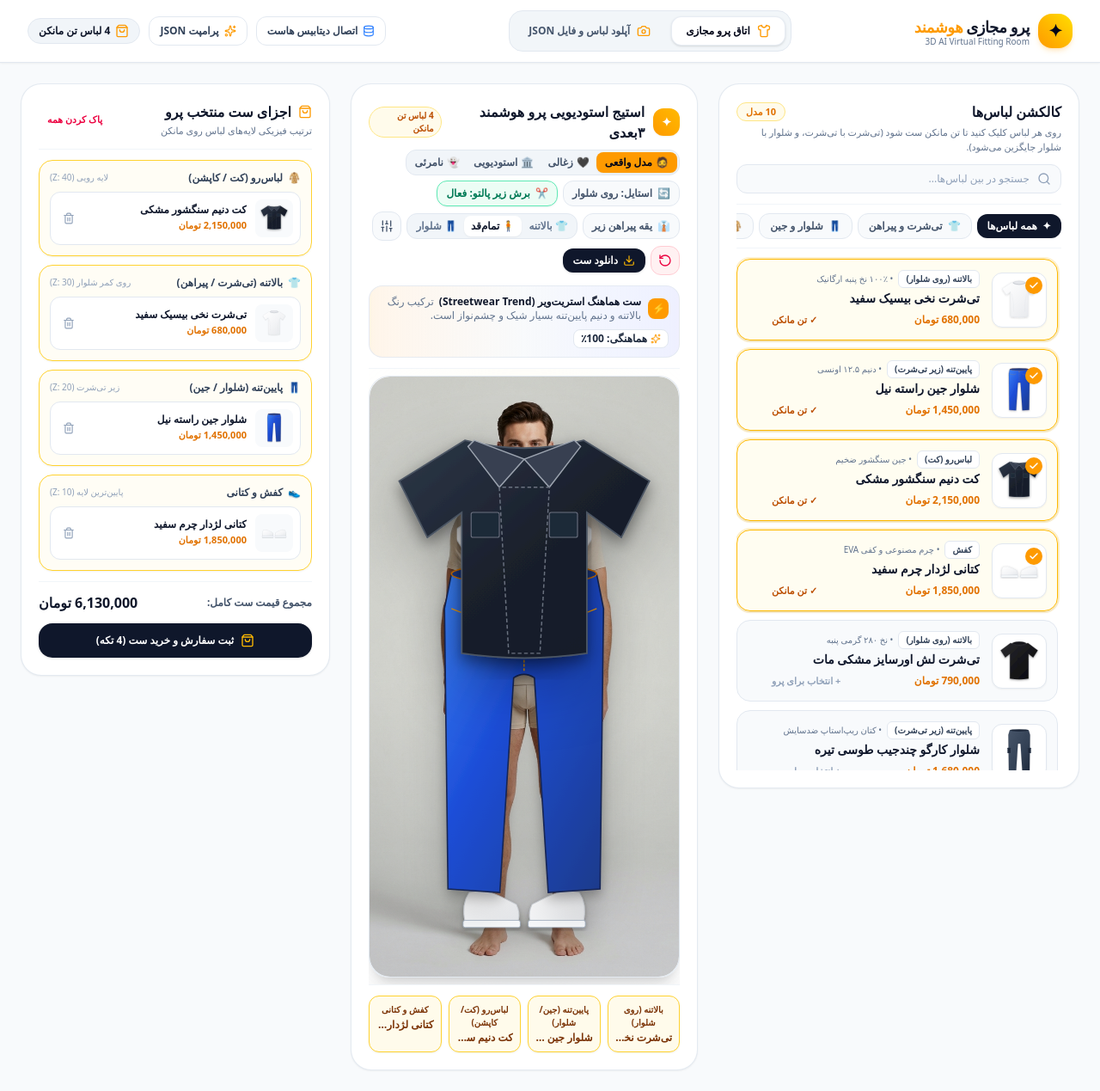
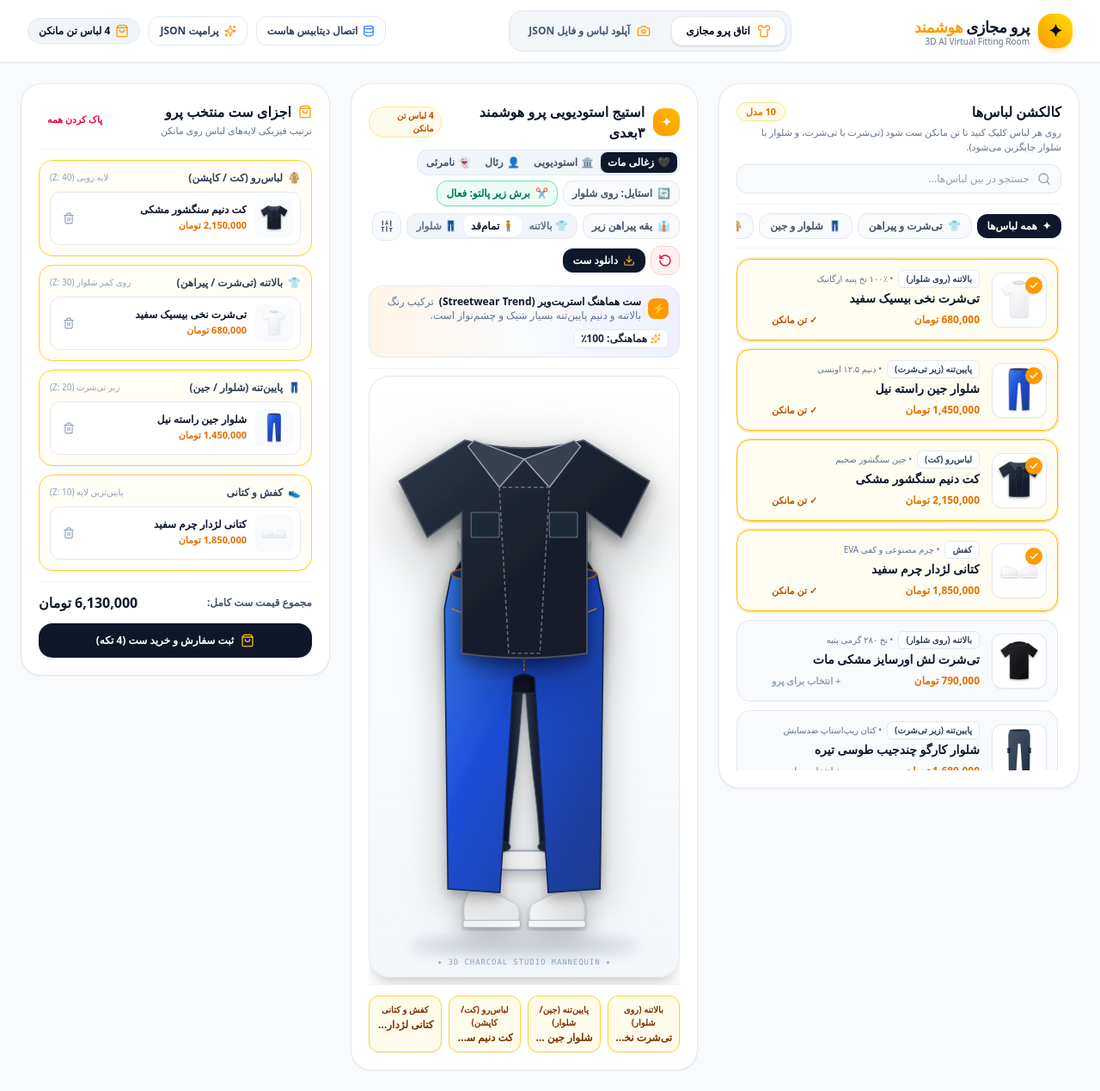
Before and after one commit to alifirooz84/ai-virtual-fitting-room, a React (Vite) app: page / in a window 1280 px wide. Shown: the whole page at 86% size. Built offline with nearby package versions, Linux system fonts and the light colour scheme; no server answers.

Commit message:
Revert "feat: add real studio fashion human model as default fitting mannequin"
This reverts commit 1148c89a5a815e5329014bd25379e26483c0c890.

```diff
--- a/src/components/MannequinStage.tsx
+++ b/src/components/MannequinStage.tsx
@@ -55,7 +55,7 @@ const MannequinGarmentImage: React.FC<MannequinGarmentImageProps> = ({ src, alt,
   return <img src={cleanSrc} alt={alt} className={className} crossOrigin="anonymous" />;
 };
 
-export type MannequinTheme = 'human' | 'charcoal' | 'sand' | 'skin' | 'ghost';
+export type MannequinTheme = 'charcoal' | 'sand' | 'skin' | 'ghost';
 export type CameraPreset = 'full' | 'top' | 'bottom';
 export type TuckMode = 'untucked' | 'tucked';
 
@@ -76,7 +76,7 @@ export const MannequinStage: React.FC<MannequinStageProps> = ({
 }) => {
   const canvasRef = useRef<HTMLDivElement>(null);
   const [showSilhouette, setShowSilhouette] = useState(true);
-  const [mannequinTheme, setMannequinTheme] = useState<MannequinTheme>('human');
+  const [mannequinTheme, setMannequinTheme] = useState<MannequinTheme>('charcoal');
   const [tuckMode, setTuckMode] = useState<TuckMode>('untucked');
   const [cameraPreset, setCameraPreset] = useState<CameraPreset>('full');
   const [isFineTuningOpen, setIsFineTuningOpen] = useState(false);
@@ -253,7 +253,6 @@ export const MannequinStage: React.FC<MannequinStageProps> = ({
         return;
       }
 
-      const renderGarmentsOnCanvas = () => {
       Promise.all(
         slotsToDraw.map((garment) =>
           removeWhiteBackground(resolveGarmentImageUrl(garment.imageUrl)).then((cleanUrl) => ({
@@ -306,22 +305,6 @@ export const MannequinStage: React.FC<MannequinStageProps> = ({
           img.src = cleanUrl;
         });
       });
-      };
-
-      if (mannequinTheme === 'human') {
-        const modelImg = new Image();
-        modelImg.crossOrigin = 'anonymous';
-        modelImg.onload = () => {
-          ctx.drawImage(modelImg, 0, 0, 1024, 1420);
-          renderGarmentsOnCanvas();
-        };
-        modelImg.onerror = () => {
-          renderGarmentsOnCanvas();
-        };
-        modelImg.src = '/models/human_male_model.jpg';
-      } else {
-        renderGarmentsOnCanvas();
-      }
     }, 200);
   };
 
@@ -351,20 +334,6 @@ export const MannequinStage: React.FC<MannequinStageProps> = ({
             <div className="flex items-center bg-slate-100 p-0.5 rounded-xl border border-slate-200 text-xs font-bold">
               <button
                 type="button"
-                onClick={() => { setMannequinTheme('human'); setShowSilhouette(true); }}
-                className={`px-2.5 py-1 rounded-lg transition-all flex items-center gap-1 cursor-pointer ${
-                  mannequinTheme === 'human' && showSilhouette
-                    ? 'bg-amber-500 text-slate-950 font-black shadow-xs'
-                    : 'text-slate-700 hover:text-slate-950'
-                }`}
-                title="مدل انسانی واقعی با چهره، فرم بدنی و آناتومی طبیعی فشن (Real Human Studio Model)"
-              >
-                <span>🧔</span>
-                <span>مدل واقعی</span>
-              </button>
-
-              <button
-                type="button"
                 onClick={() => { setMannequinTheme('charcoal'); setShowSilhouette(true); }}
                 className={`px-2 py-1 rounded-lg transition-all flex items-center gap-1 cursor-pointer ${
                   mannequinTheme === 'charcoal' && showSilhouette
@@ -374,7 +343,7 @@ export const MannequinStage: React.FC<MannequinStageProps> = ({
                 title="مانکن زغالی مات استودیویی (کنتراست فوق‌العاده برای دیدن رنگ و فرم لباس)"
               >
                 <span>🖤</span>
-                <span className="hidden xl:inline">زغالی</span>
+                <span className="hidden xl:inline">زغالی مات</span>
               </button>
 
               <button
@@ -389,6 +358,20 @@ export const MannequinStage: React.FC<MannequinStageProps> = ({
               >
                 <span>🏛️</span>
                 <span className="hidden xl:inline">استودیویی</span>
+              </button>
+
+              <button
+                type="button"
+                onClick={() => { setMannequinTheme('skin'); setShowSilhouette(true); }}
+                className={`px-2 py-1 rounded-lg transition-all flex items-center gap-1 cursor-pointer ${
+                  mannequinTheme === 'skin' && showSilhouette
+                    ? 'bg-white text-amber-900 shadow-xs'
+                    : 'text-slate-600 hover:text-slate-900'
+                }`}
+                title="مانکن با رنگ پوست طبیعی"
+              >
+                <span>👤</span>
+                <span className="hidden xl:inline">رئال</span>
               </button>
 
               <button
@@ -758,29 +741,17 @@ export const MannequinStage: React.FC<MannequinStageProps> = ({
           {/* Studio Pedestal Base & Soft Contact Shadow */}
           <div className="absolute bottom-6 left-12 right-12 h-6 bg-slate-600/20 rounded-[100%] blur-sm pointer-events-none"></div>
           <div className="absolute bottom-2.5 text-[9px] text-slate-400 font-mono tracking-widest uppercase">
-            {mannequinTheme === 'human'
-              ? '✦ REAL ATELIER HUMAN FASHION MODEL ✦'
-              : mannequinTheme === 'charcoal'
+            {mannequinTheme === 'charcoal'
               ? '✦ 3D CHARCOAL STUDIO MANNEQUIN ✦'
               : mannequinTheme === 'sand'
               ? '✦ 3D ALABASTER STUDIO SCULPT ✦'
+              : mannequinTheme === 'skin'
+              ? '✦ 3D REALISTIC ATELIER BODY ✦'
               : '✦ 3D GHOST MANNEQUIN STUDIO ✦'}
           </div>
 
-          {/* 3.0 REALISTIC HUMAN ATELIER MODEL IMAGE */}
-          {showSilhouette && mannequinTheme === 'human' && (
-            <div className="absolute inset-0 w-full h-full flex items-center justify-center pointer-events-none select-none overflow-hidden rounded-3xl">
-              <img
-                src="/models/human_male_model.jpg"
-                alt="Real Studio Human Model"
-                className="w-full h-full object-cover object-top filter contrast-[1.02] brightness-[0.98] transition-all duration-300"
-              />
-              <div className="absolute inset-0 bg-gradient-to-t from-slate-900/10 via-transparent to-transparent pointer-events-none" />
-            </div>
-          )}
-
           {/* 3.1 UNDERLYING 3D MANNEQUIN BODY SVG */}
-          {showSilhouette && mannequinTheme !== 'human' && (
+          {showSilhouette && (
             <svg
               className="absolute inset-0 w-full h-full pointer-events-none transition-opacity duration-300"
               viewBox="0 0 480 740"
```
Also changed, not shown: downloaded_coat.webp (deleted), public/models/human_male_model.jpg (deleted), 6 other files (tests, documents, lock files or other folders). Lines whose indentation alone changed are shown as unchanged.
